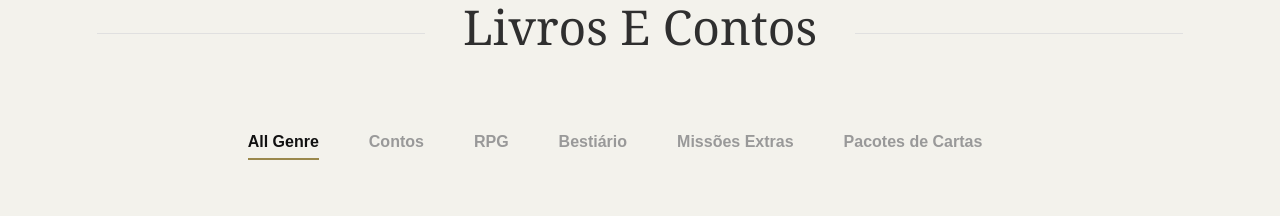
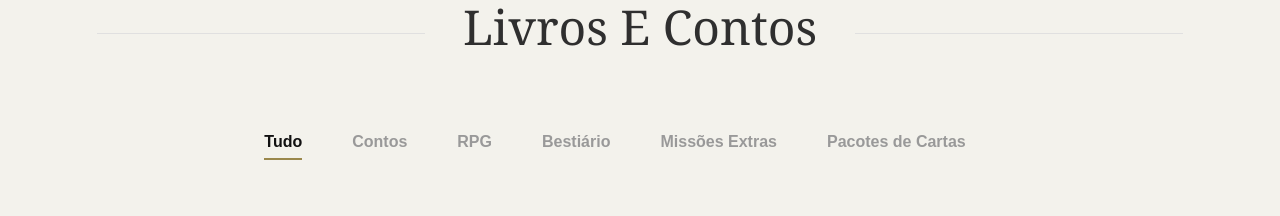
Before and after one commit to Gatundos/Website, a plain HTML site: page index.html in a window 1280 px wide. Shown: the part 3440-3656 px from the top of the page. Drawn offline with nearby package versions, Linux system fonts and the light colour scheme; files whose address does not match are found by name.

Commit message:
Update index.html

```diff
--- a/index.html
+++ b/index.html
@@ -348,7 +348,7 @@
 					</div>
 
 					<ul class="tabs">
-						<li data-tab-target="#all-genre" class="active tab">All Genre</li>
+						<li data-tab-target="#all-genre" class="active tab">Tudo</li>
 						<li data-tab-target="#business" class="tab">Contos</li>
 						<li data-tab-target="#technology" class="tab">RPG</li>
 						<li data-tab-target="#romantic" class="tab">Bestiário</li>
```
